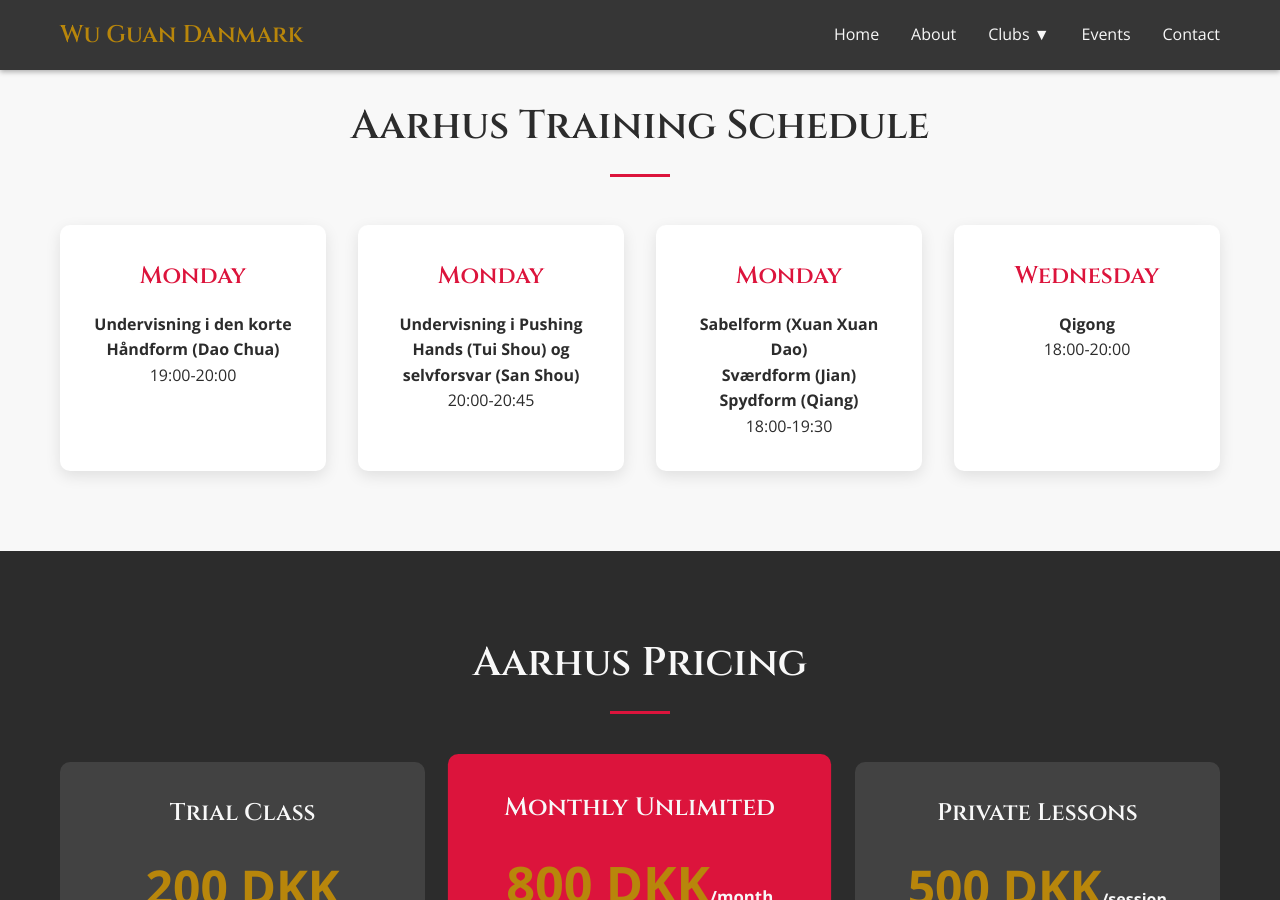
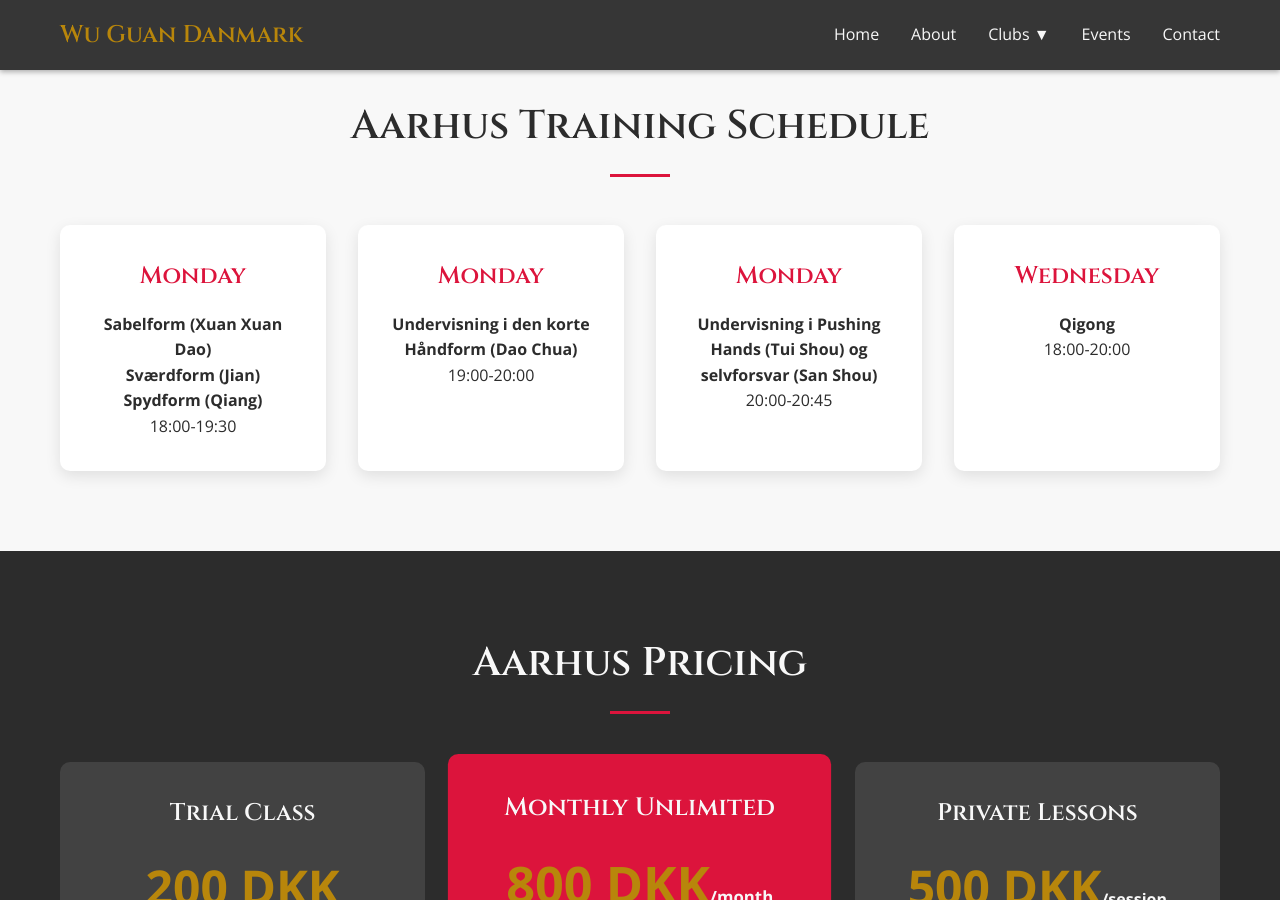
Before and after one commit to miniwolf/miniwolf.github.io, a Jekyll site: the page built from aarhus.html, in a window 1280 px wide and 900 px high, scrolled down 4048 px. Built offline with Jekyll 4.4.1, drawn with Linux system fonts in a browser that asks for light colours.

```diff
--- a/aarhus.html
+++ b/aarhus.html
@@ -28,14 +28,14 @@ instructors:
 
 classes:
   - day: Monday
+    description: Sabelform (Xuan Xuan Dao)<br/>Sværdform (Jian)<br/>Spydform (Qiang)
+    time: 18:00-19:30
+  - day: Monday
     description: Undervisning i den korte Håndform (Dao Chua)
     time: 19:00-20:00
   - day: Monday
     description: Undervisning i Pushing Hands (Tui Shou) og selvforsvar (San Shou)
     time: 20:00-20:45
-  - day: Monday
-    description: Sabelform (Xuan Xuan Dao)<br/>Sværdform (Jian)<br/>Spydform (Qiang)
-    time: 18:00-19:30
   - day: Wednesday
     description: Qigong
     time: 18:00-20:00
```
